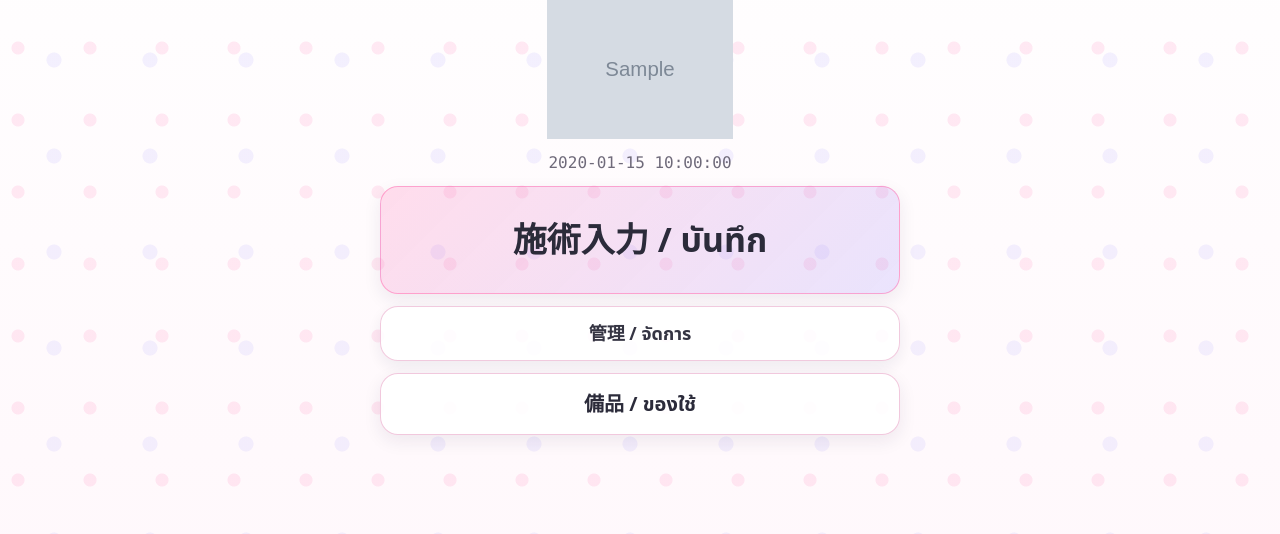
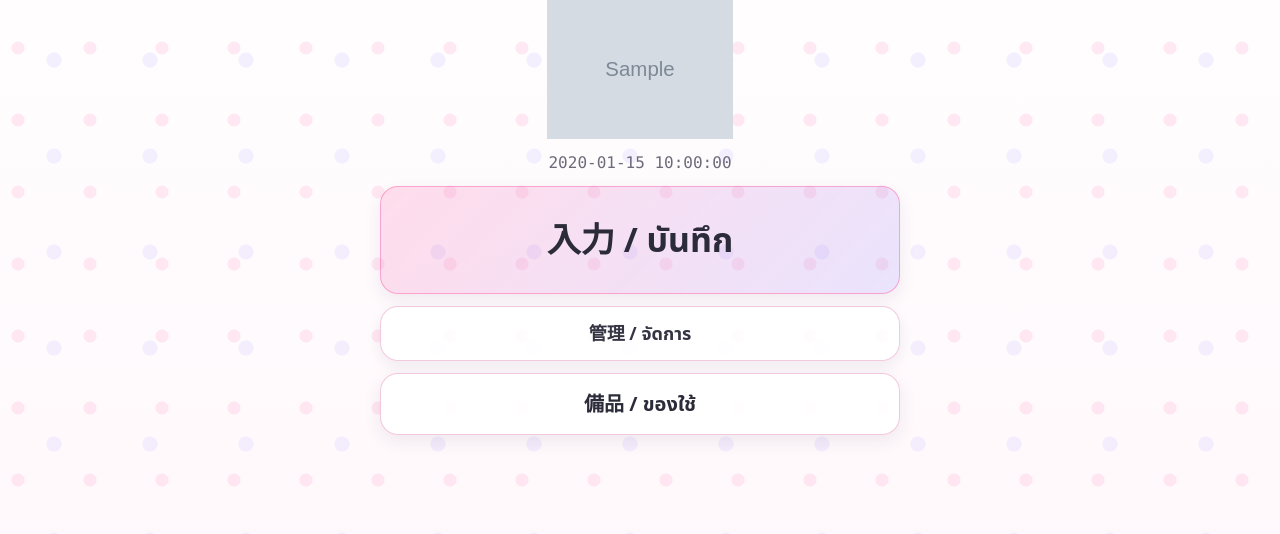
Before and after one commit to shunsoco-stack/InvoiceFromTherapist, a Flask app: template app/templates/index.html in a window 1280 px wide. Shown: the part 186-720 px from the top of the page. Run offline with Flask 3, Linux system fonts and the light colour scheme; the template is opened without the code that fills it: most values are stand-ins (such as "Sample title", 1, 10 or a date in 2020); grey boxes marked "Sample" are stand-in pictures; parts of the project's set-up code (start-up, migrations or seed data) failed here and were passed over.

Commit message:
Rename home button to input
Co-authored-by: shun.soco <shun.soco@gmail.com>

```diff
--- a/app/templates/index.html
+++ b/app/templates/index.html
@@ -9,7 +9,7 @@
     {% endif %}
     <div class="homeSimple__title mono">{{ today }}</div>
     <div class="homeSimple__buttons">
-      <a class="btn homeSimple__btn homeSimple__btn--primary" href="{{ url_for('kiosk') }}">施術入力 / บันทึก</a>
+      <a class="btn homeSimple__btn homeSimple__btn--primary" href="{{ url_for('kiosk') }}">入力 / บันทึก</a>
       <a class="btn btn--secondary homeSimple__btn homeSimple__btn--admin" href="{{ url_for('admin') }}">管理 / จัดการ</a>
       <a class="btn btn--secondary homeSimple__btn homeSimple__btn--supplies" href="{{ url_for('supplies_page') }}">
         <span class="homeSimple__btnLabel">備品 / ของใช้</span>
```
